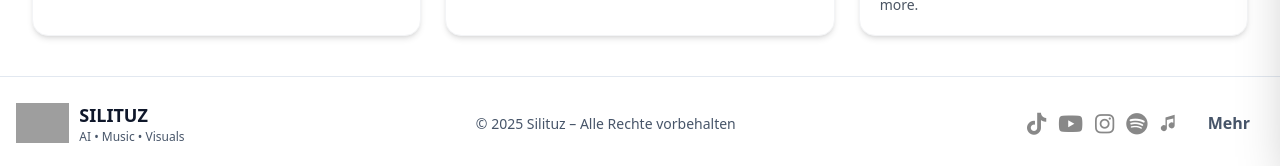
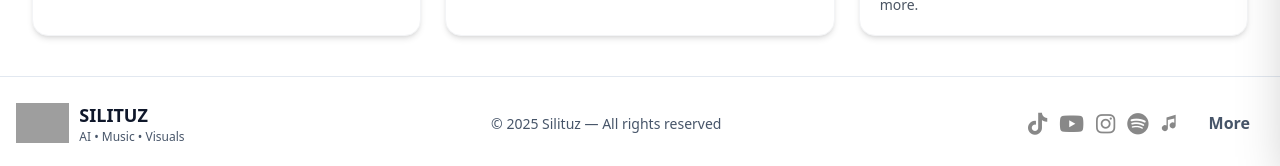
Before and after one commit to Silituz/silituz-website, a Jekyll site: the page built from en/index.html, in a window 1280 px wide and 900 px high, scrolled down 927 px. Shown: the part 731-897 px from the top of the window. Built offline with Jekyll 4.4.1, drawn with Linux system fonts in a browser that asks for light colours; nearby versions of some CDN libraries; grey boxes are pictures that could not be loaded.

Commit message:
Update default.html

```diff
--- a/_layouts/default.html
+++ b/_layouts/default.html
@@ -288,9 +288,14 @@
    <div class="footer-center">
   <a href="{{ '/impressum/' | relative_url }}"
      class="text-sm text-slate-600 dark:text-slate-400 hover:text-emerald-500 transition-colors cursor-pointer">
+    {% if page.lang == 'en' or page.url contains '/en/' %}
+      © {{ "now" | date: "%Y" }} Silituz — All rights reserved
+    {% else %}
       © {{ "now" | date: "%Y" }} Silituz – Alle Rechte vorbehalten
+    {% endif %}
   </a>
 </div>
+
 
     <nav class="footer-right flex items-center gap-3" aria-label="Social Media">
       <a class="icon tiktok text-slate-600 hover:text-emerald-500 dark:text-slate-300 transition" href="https://www.tiktok.com/@silituz" target="_blank" rel="noopener" aria-label="TikTok"><i class="fab fa-tiktok"></i></a>
@@ -303,9 +308,11 @@
      <a class="more footer-more text-base font-semibold px-3.5 py-2 rounded-lg bg-transparent
    text-slate-600 dark:text-slate-300
    hover:bg-emerald-500 hover:text-white transition"
-         href="{{ '/socials/' | relative_url }}">
-        Mehr
+   href="{% if page.lang == 'en' or page.url contains '/en/' %}{{ '/en/socials/' | relative_url }}{% else %}{{ '/socials/' | relative_url }}{% endif %}"
+   aria-label="{% if page.lang == 'en' or page.url contains '/en/' %}More{% else %}Mehr{% endif %}">
+  {% if page.lang == 'en' or page.url contains '/en/' %}More{% else %}Mehr{% endif %}
 </a>
+
     </nav>
   </div>
 </footer>
```
Lines whose indentation alone changed are shown as unchanged.
